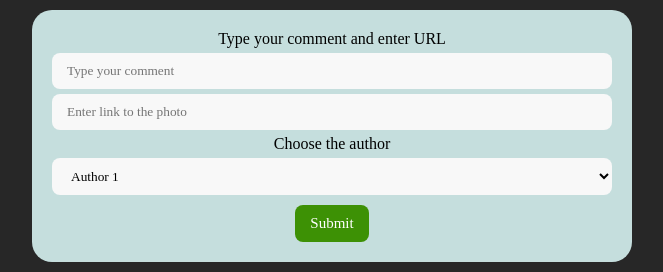
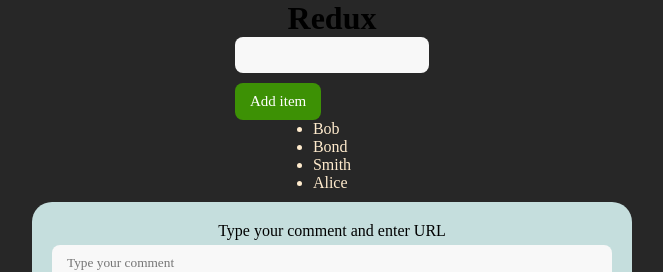
Before and after one commit to veronikos/23-redux, a React (Create React App) app: page / in a window 1280 px wide. Shown: the top 272 px of the page, without its empty margins (308-971 px from the left). Built offline with nearby package versions, Linux system fonts and the light colour scheme; a web font is replaced by a local one.

Commit message:
almost. now just do it to np mutate state.items

```diff
--- a/src/App.js
+++ b/src/App.js
@@ -1,13 +1,38 @@
 import Input from "./components/input/Input";
 import Media from "./components/Media";
+import { loadItems } from "./store";
+import { useEffect } from "react";
+import { useDispatch } from "react-redux";
+import List from "./List";
+import AddInput from "./components/input/AddInput";
 
-function App() {
+// function App() {
+//   return (
+//           <div className="App">
+//             <Input />
+//             <Media></Media>
+//           </div>
+//   );
+// }
+
+// export default App;
+
+const App = () => {
+  const dispatch = useDispatch();
+
+  useEffect(() => {
+    dispatch(loadItems());
+  }, [dispatch]);
+
   return (
-          <div className="App">
-            <Input>Input</Input>
-            <Media></Media>
-          </div>
+    <div className="App">
+      <h1>Redux</h1>
+      <AddInput />
+      <List/>
+      <Input />
+      <Media />
+    </div>
   );
-}
+};
 
 export default App;
--- /dev/null
+++ b/src/List.js
@@ -0,0 +1,15 @@
+import { useSelector } from "react-redux";
+
+const List = () => {
+  const items = useSelector((state) => state.items);
+
+  return (
+    <ul>
+      {items.map((item) => (
+        <li key={item}>{item}</li>
+      ))}
+    </ul>
+  );
+};
+
+export default List;
--- /dev/null
+++ b/src/components/input/AddInput.js
@@ -0,0 +1,18 @@
+import { useDispatch } from "react-redux";
+import { addItems } from "../../store";
+import classNames from 'classnames';
+import { button, input } from "./Input.module.css";
+
+const AddInput = () => {
+  const dispatch = useDispatch();
+  let addText = null
+
+  return (
+    <div>
+      <input className={classNames(input)} onChange={(event) => addText = event.target.value} />
+      <button className={classNames(button)} onClick={(event) => dispatch(addItems(addText))}>Add item</button>
+    </div>
+  );
+};
+
+export default AddInput;
--- a/src/index.css
+++ b/src/index.css
@@ -12,3 +12,7 @@
     justify-content: center;
     background-color: rgb(39, 39, 39);
 }
+
+li {
+    color: blanchedalmond;
+}
--- a/src/index.js
+++ b/src/index.js
@@ -3,10 +3,14 @@
 import './index.css';
 import App from './App';
 import reportWebVitals from './reportWebVitals';
+import { Provider } from 'react-redux';
+import store from './store';
 
 ReactDOM.render(
-  <React.StrictMode>
-    <App />
+  <React.StrictMode >
+    <Provider store={store}>
+      <App />
+    </Provider>
   </React.StrictMode>,
   document.getElementById('root')
 );
--- /dev/null
+++ b/src/store.js
@@ -0,0 +1,52 @@
+import { createStore } from "redux";
+
+// const items = ["Bob", "Bond", "Smith", "Alice"];
+
+const initialState = {
+  items: ["Bob", "Bond", "Smith", "Alice"],
+};
+
+const reducer = (state = initialState, action) => {
+  switch (action.type) {
+    case "load_item":
+      console.log(state.items)
+      return {
+        ...state,
+        // items,
+      };
+    case "add_items":
+      console.log("add_items", state.items)
+      return {
+        // ...state,
+        items: [...state.items, action.payload.toLowerCase()],
+        // items.concat(action.payload.toLowerCase())
+      };
+    // case "filter_items":
+    //   return {
+    //     ...state,
+    //     items: items.filter((item) =>
+    //       item.toLowerCase().startsWith(action.payload.toLowerCase())
+    //     ),
+    //   };
+    default:
+      return state;
+  }
+};
+
+export const loadItems = () => ({
+  type: "load_item",
+});
+
+export const filterItems = (value) => ({
+  type: "filter_items",
+  payload: value,
+});
+
+export const addItems = (value) => ({
+  type: "add_items",
+  payload: value,
+});
+
+const store = createStore(reducer);
+
+export default store;
```
Also changed, not shown: package.json (+10 -6 lines), 1 other file (tests, documents, lock files or other folders).
